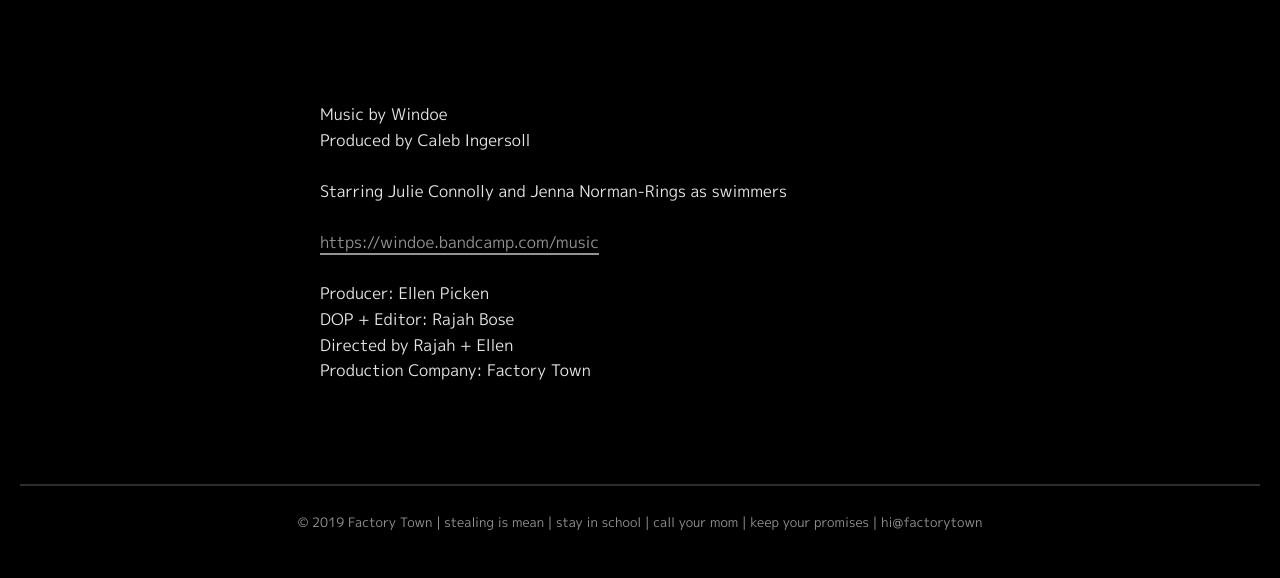
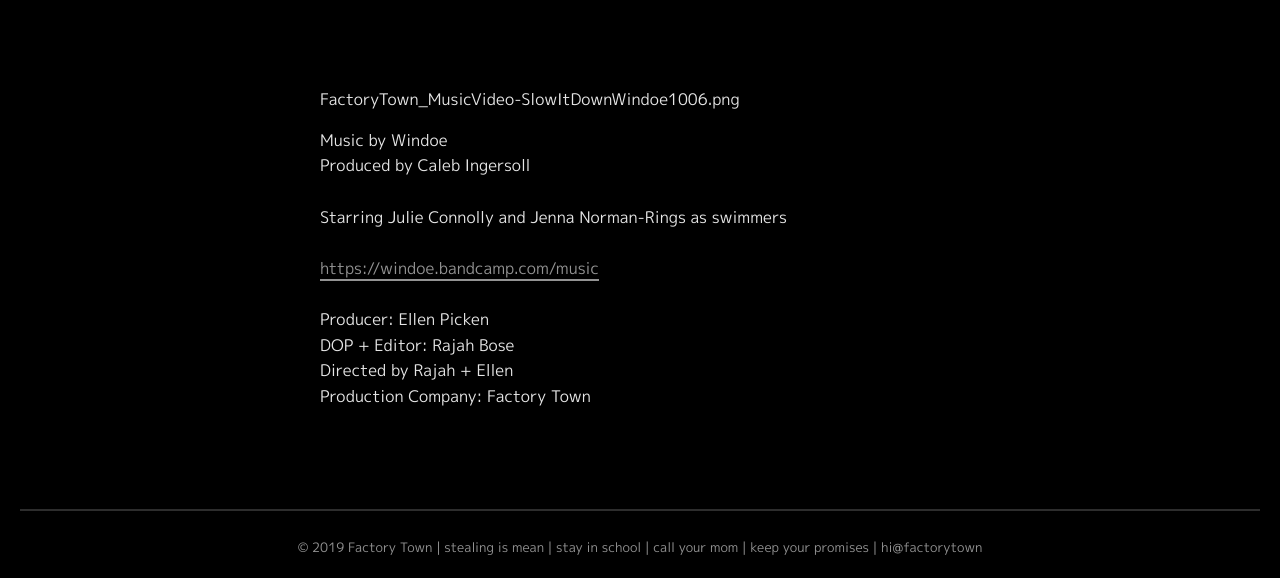
Before and after one commit to factorytown/factorytown.github.io, a Jekyll site: the page built from _projects/windoe-slow-it-down.markdown, in a window 1280 px wide and 900 px high, scrolled down 649 px, cut to the strip 322-900 px from the top of the window. Built offline with Jekyll 4.4.1, drawn with Linux system fonts in a browser that asks for light colours; nearby versions of some CDN libraries; before the commit the page ends 1524 px from its top, so only the background shows below that.

Commit message:
Updated Windoe Slow It Down

```diff
--- a/_projects/windoe-slow-it-down.markdown
+++ b/_projects/windoe-slow-it-down.markdown
@@ -15,6 +15,8 @@
 
 <BR>
 <BR>
+FactoryTown_MusicVideo-SlowItDownWindoe1006.png
+
 
 Music by Windoe <BR>
 Produced by Caleb Ingersoll<BR>
```
